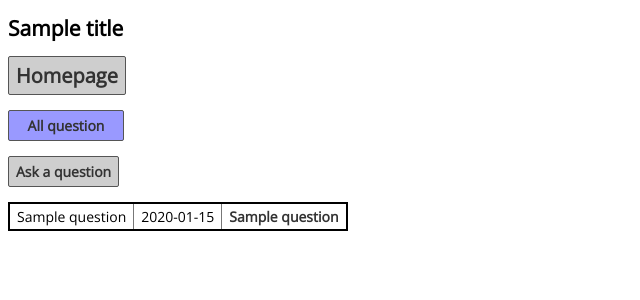
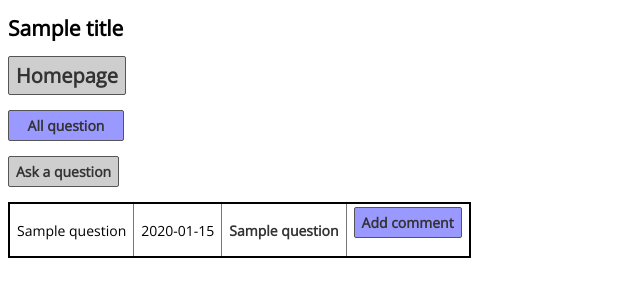
Before and after one commit to matCsikai/AskMate_part_2_BPHC, a Flask app: template templates/all_question.html in a window 1280 px wide. Shown: the top 300 px of the page, without its empty margins (0-640 px from the left). Run offline with Flask 2, Linux system fonts and the light colour scheme; the template is opened without the code that fills it: most values are stand-ins (such as "Sample title", 1, 10 or a date in 2020).

Commit message:
add comment button on the homepage and add comment page, get question by id query function

```diff
--- a/main.py
+++ b/main.py
@@ -46,5 +46,11 @@ def new_answer(question_id):
     return render_template("add_answer.html",  title=title, button_name=title)
 
 
+@app.route('/question/<question_id>/new-comment', methods=['GET', 'POST'])
+def add_comment_question(question_id):
+    add_comment_question = query.get_question(config.connection(), question_id)
+    return render_template("add_comment_question.html", add_comment_question=add_comment_question, title="Add comment to question")
+
+
 if __name__ == "__main__":
     app.run(debug=True)
--- a/templates/all_question.html
+++ b/templates/all_question.html
@@ -17,6 +17,7 @@
             <td> {{ id }} </td>
             <td> {{ submisson_time }} </td>
             <td> <a href="/question/{{ id }}"> {{title }} </a> </td>
+            <td> <a href="/question/{{ id }}/new-comment" class="button" style="display: block; max-width: 100px; text-align:center; background: #9999FF"> Add comment</a> </td>
         </tr>
         {% endfor %}
     </table>
```
Also changed, not shown: query.py (+7 -0 lines).
